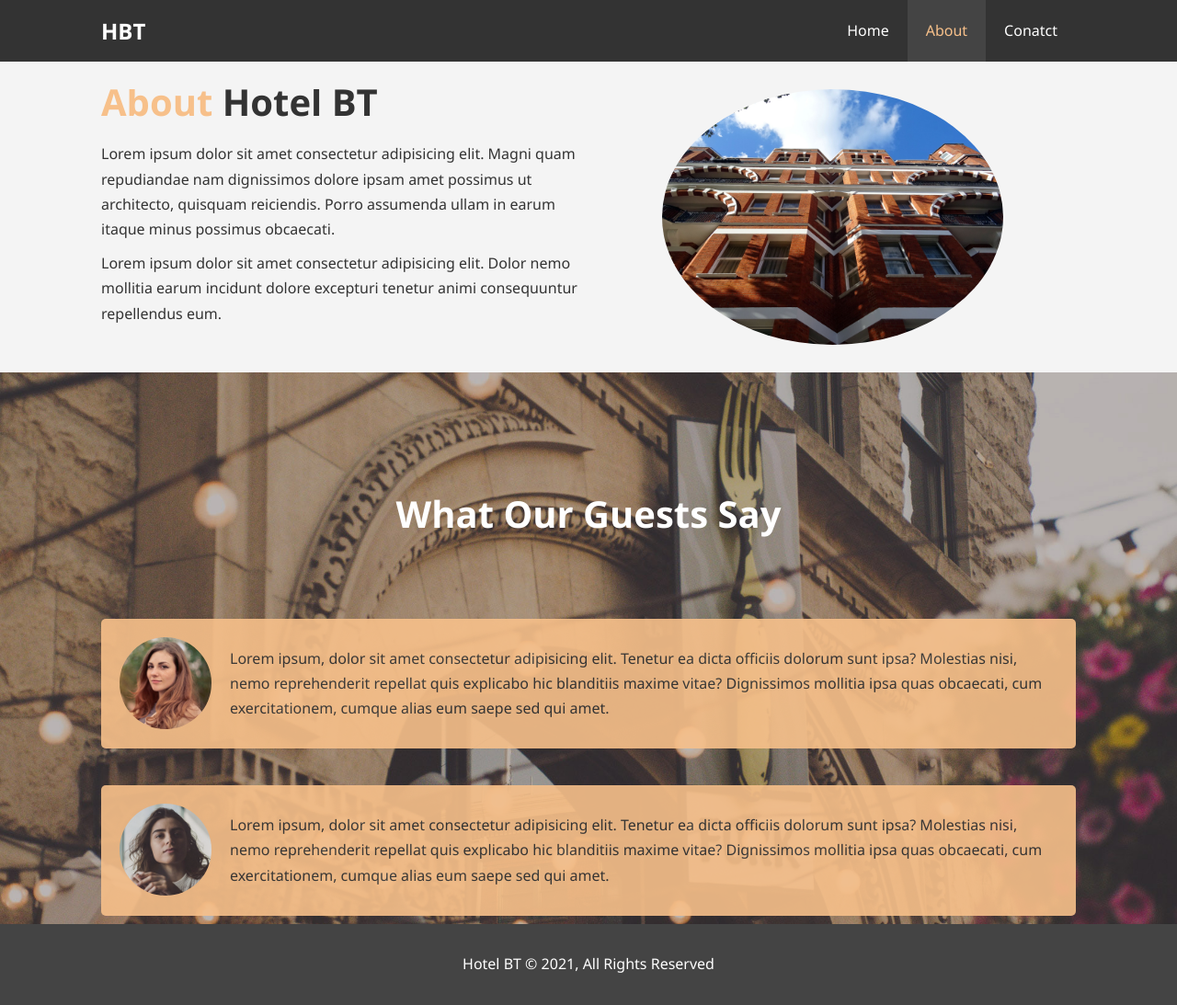
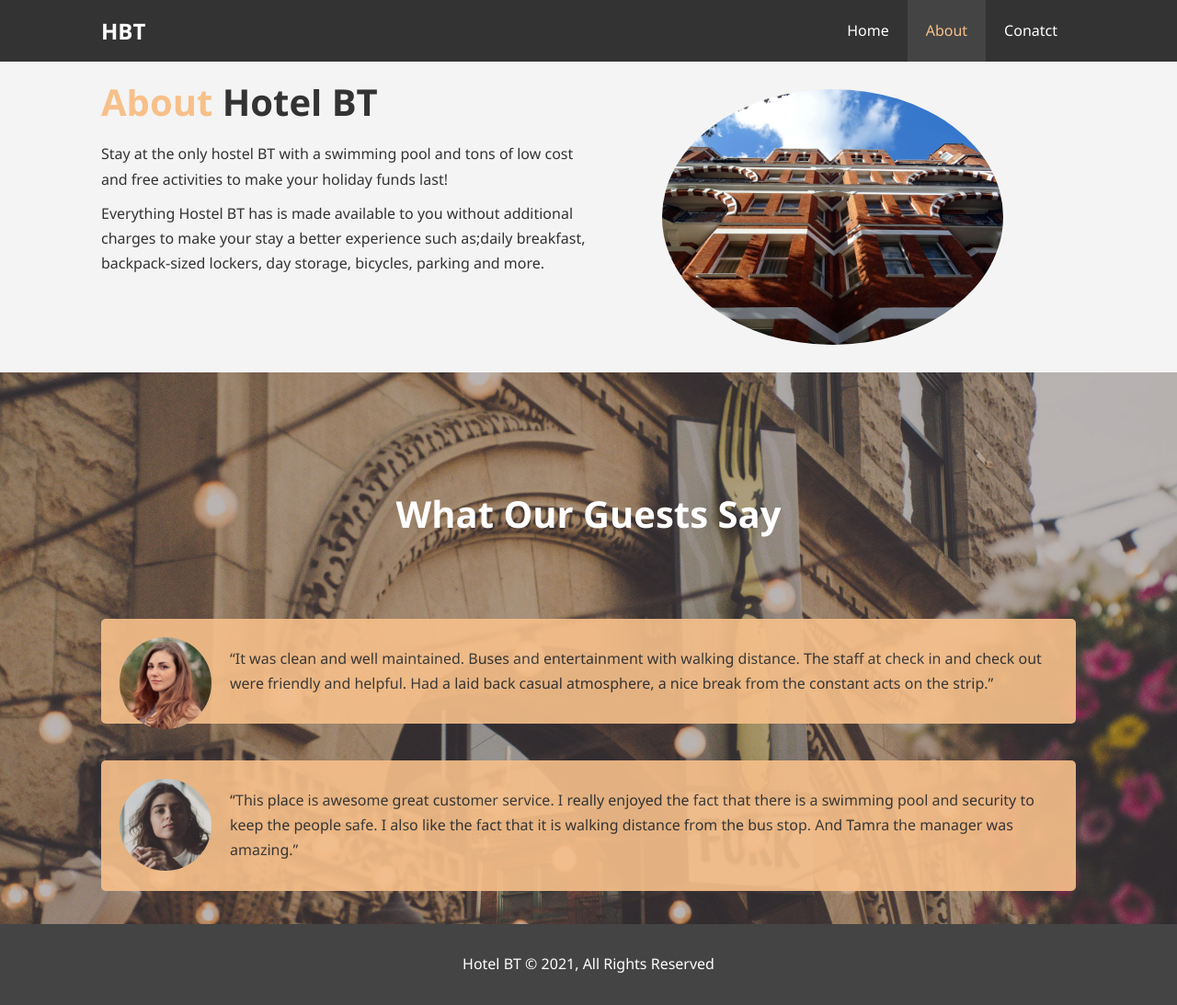
Before and after one commit to mub4shir/HBT, a plain HTML site: page about.html in a window 1280 px wide. Shown: the whole page at 92% size. Drawn offline with Linux system fonts and the light colour scheme.

Commit message:
readme.md

```diff
--- a/about.html
+++ b/about.html
@@ -32,15 +32,14 @@
             <span class="text-primary">About</span> Hotel BT
           </h1>
           <p>
-            Lorem ipsum dolor sit amet consectetur adipisicing elit. Magni quam
-            repudiandae nam dignissimos dolore ipsam amet possimus ut
-            architecto, quisquam reiciendis. Porro assumenda ullam in earum
-            itaque minus possimus obcaecati.
+            Stay at the only hostel BT with a swimming pool and tons of low cost
+            and free activities to make your holiday funds last!
           </p>
           <p>
-            Lorem ipsum dolor sit amet consectetur adipisicing elit. Dolor nemo
-            mollitia earum incidunt dolore excepturi tenetur animi consequuntur
-            repellendus eum.
+            Everything Hostel BT has is made available to you without additional
+            charges to make your stay a better experience such as;daily
+            breakfast, backpack-sized lockers, day storage, bicycles, parking
+            and more.
           </p>
         </div>
         <div class="info-right">
@@ -55,21 +54,19 @@
         <div class="testimonial bg-primary">
           <img src="./img/person-1.jpg" alt="Samantha" />
           <p>
-            Lorem ipsum, dolor sit amet consectetur adipisicing elit. Tenetur ea
-            dicta officiis dolorum sunt ipsa? Molestias nisi, nemo reprehenderit
-            repellat quis explicabo hic blanditiis maxime vitae? Dignissimos
-            mollitia ipsa quas obcaecati, cum exercitationem, cumque alias eum
-            saepe sed qui amet.
+            “It was clean and well maintained. Buses and entertainment with
+            walking distance. The staff at check in and check out were friendly
+            and helpful. Had a laid back casual atmosphere, a nice break from
+            the constant acts on the strip.”
           </p>
         </div>
         <div class="testimonial bg-primary">
           <img src="./img/person-2.jpg" alt="Jen" />
           <p>
-            Lorem ipsum, dolor sit amet consectetur adipisicing elit. Tenetur ea
-            dicta officiis dolorum sunt ipsa? Molestias nisi, nemo reprehenderit
-            repellat quis explicabo hic blanditiis maxime vitae? Dignissimos
-            mollitia ipsa quas obcaecati, cum exercitationem, cumque alias eum
-            saepe sed qui amet.
+            “This place is awesome great customer service. I really enjoyed the
+            fact that there is a swimming pool and security to keep the people
+            safe. I also like the fact that it is walking distance from the bus
+            stop. And Tamra the manager was amazing.”
           </p>
         </div>
       </div>
```
Also changed, not shown: index.html (+3 -3 lines), img/1.webp (added), 1 other file.
